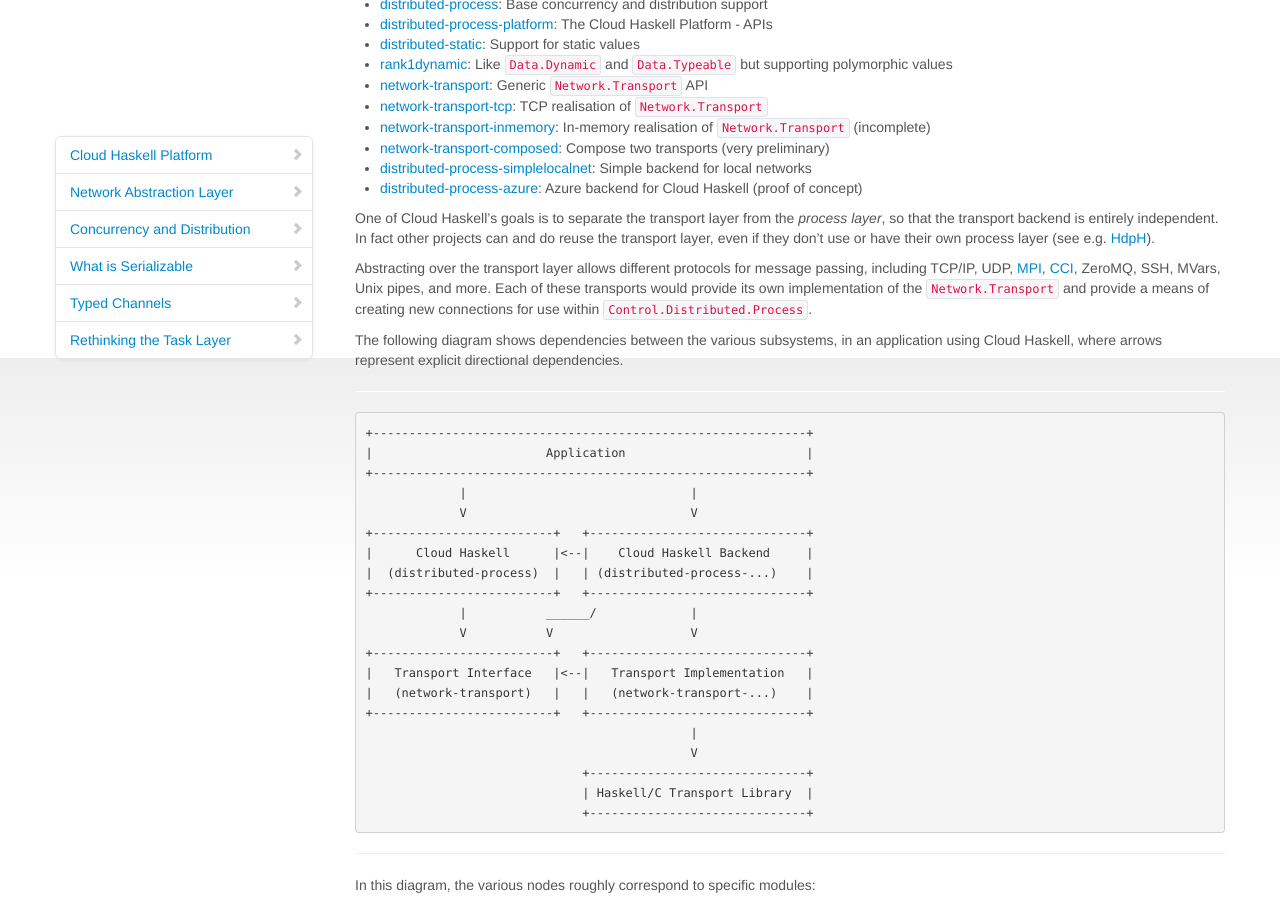
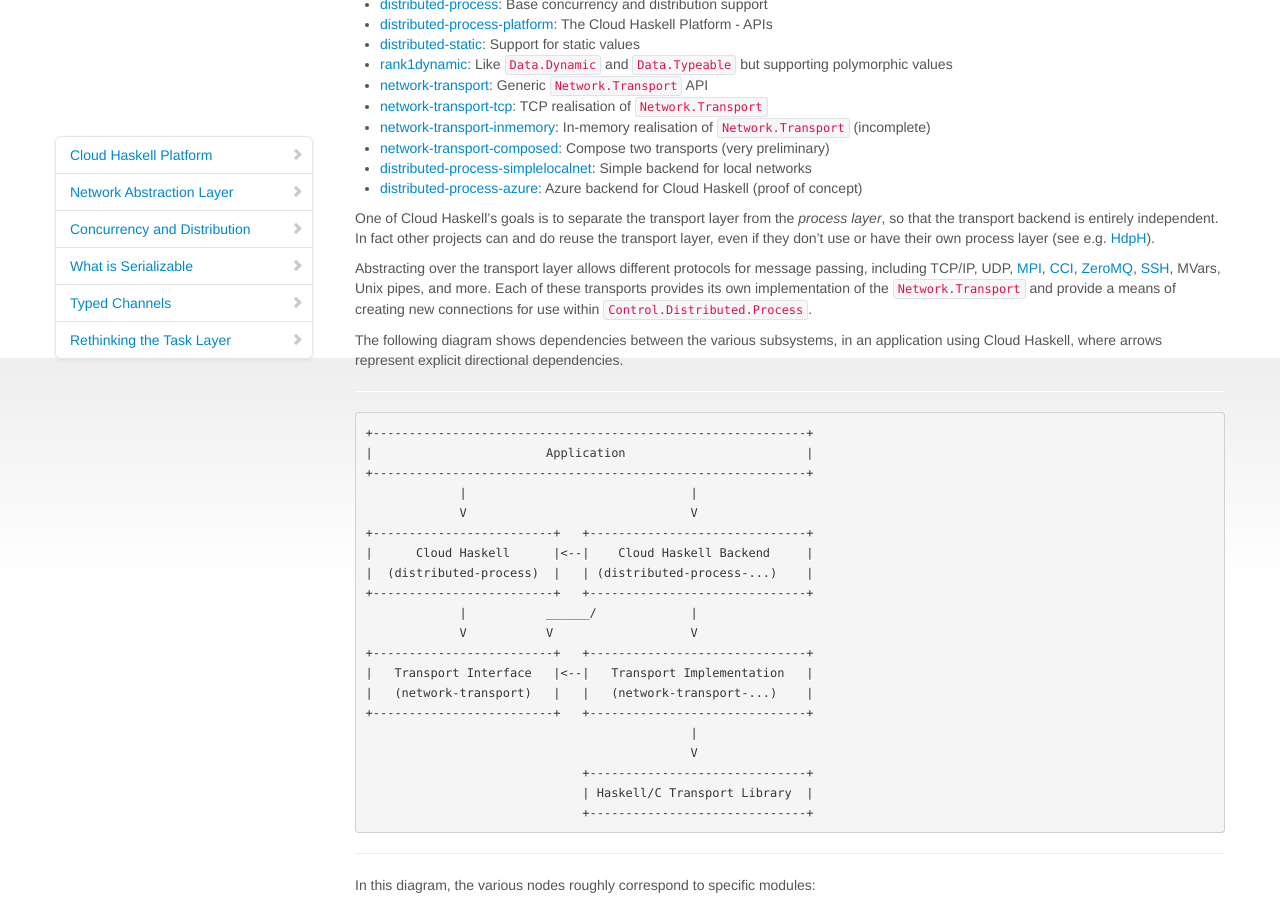
Before and after one commit to haskell-distributed/distributed-process, a Jekyll site: the page built from documentation.md, in a window 1280 px wide and 900 px high, scrolled down 542 px. Built offline with Jekyll 4.4.1, drawn with Linux system fonts in a browser that asks for light colours; comment, search, counter and statistics services are not loaded.

Commit message:
ZeroMQ, openSSH links.

```diff
--- a/documentation.md
+++ b/documentation.md
@@ -50,7 +50,7 @@ Abstracting over the transport layer allows different protocols for
 message passing, including TCP/IP, UDP,
 [MPI](http://en.wikipedia.org/wiki/Message_Passing_Interface),
 [CCI](http://www.olcf.ornl.gov/center-projects/common-communication-interface/),
-ZeroMQ, SSH, MVars, Unix pipes, and more. Each of these transports would provide
+[ZeroMQ](http://zeromq.org), [SSH](http://openssh.com), MVars, Unix pipes, and more. Each of these transports provides
 its own implementation of the `Network.Transport` and provide a means of creating
 new connections for use within `Control.Distributed.Process`.
 
```
